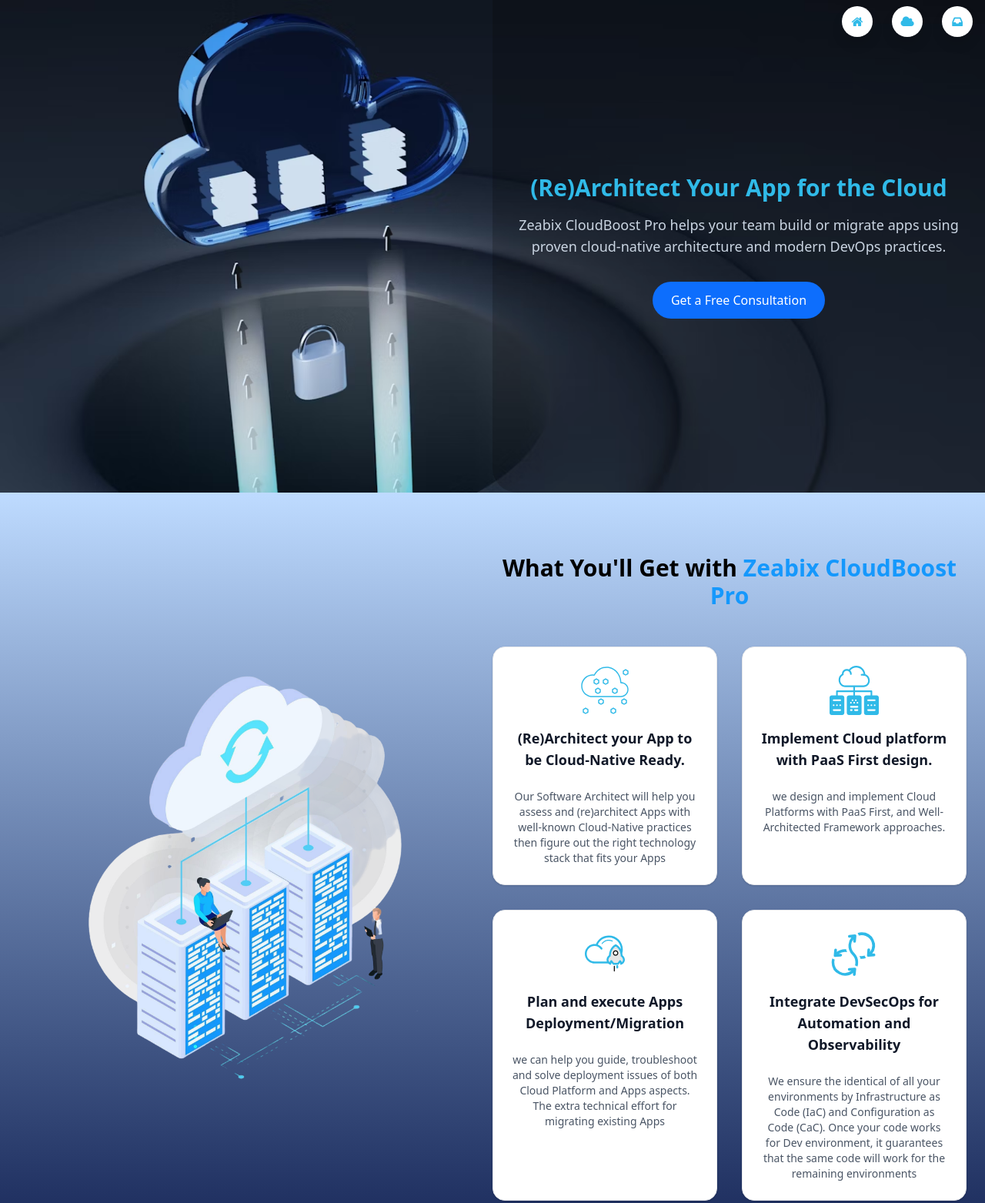
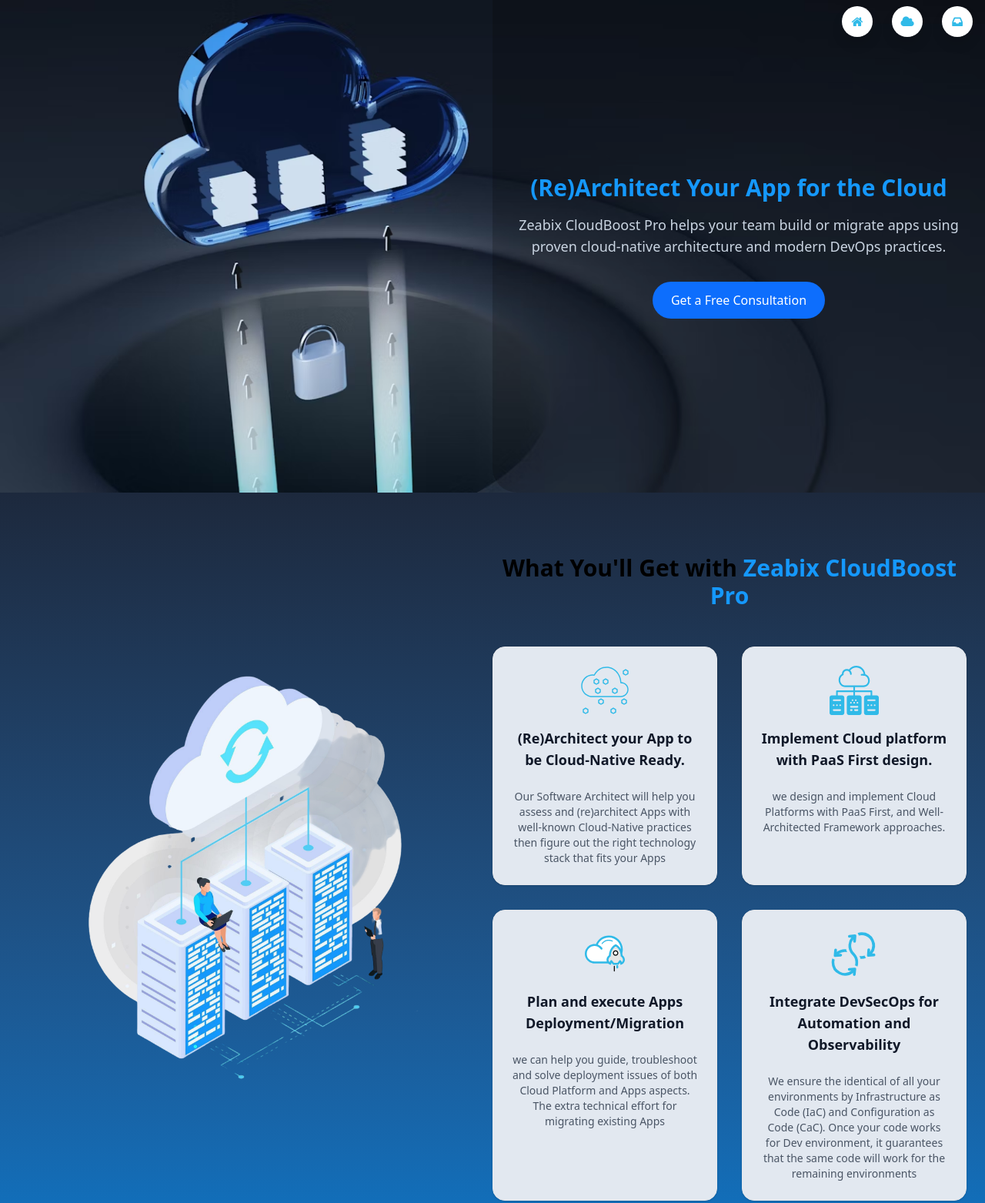
Before and after one commit to Sai-Myo-Myat/simple-eCommerce, a website: page index.html in a window 1280 px wide. Shown: the top 1563 px of the page at 77% size. Drawn offline with Linux system fonts and the light colour scheme.

Commit message:
style: gradient colors adjustment

```diff
--- a/index.css
+++ b/index.css
@@ -1,7 +1,7 @@
 @import "tailwindcss";
 
 .feature-card {
-  @apply text-center flex flex-col items-center gap-4 rounded-2xl border border-gray-200 bg-white p-6 shadow-sm
+  @apply text-center flex flex-col items-center gap-4 rounded-2xl border border-gray-200 bg-slate-200 p-6 shadow-sm
          transition-all duration-300 hover:scale-[1.02]
          hover:border-indigo-500 hover:shadow-md;
 }
--- a/index.html
+++ b/index.html
@@ -18,7 +18,7 @@
     <!-- Hero Section -->
     <header
       id="hero"
-      class="w-dvw h-[60vh] md:h-[80vh] bg-[url(/assets/cloud-hero.avif)] bg-no-repeat bg-cover flex flex-col items-end"
+      class="w-dvw h-[70vh] md:h-[80vh] bg-gradient-to-r from-slate-800 to-[#0b74c4] bg-[url(/assets/cloud-hero.avif)] bg-no-repeat bg-cover flex flex-col items-end"
     >
       <ul id="nav-ul">
         <a href="#hero">
@@ -43,7 +43,7 @@
       <div
         class="w-full bg-[rgba(0,0,0,0.5)] lg:bg-[rgba(0,0,0,0.2)] lg:rounded-bl-4xl lg:w-1/2 h-full p-4 text-center flex flex-col justify-center items-center"
       >
-        <h1 class="text-2xl sm:text-4xl lg:text-3xl font-bold text-[#30bae8]">
+        <h1 class="text-2xl sm:text-4xl lg:text-3xl font-bold text-[#1598FC]">
           (Re)Architect Your App for the Cloud
         </h1>
         <p class="mt-4 text-lg text-slate-300 max-w-2xl mx-auto">
@@ -62,7 +62,7 @@
     <!-- Features Section -->
     <section
       id="features"
-      class="py-20 bg-gradient-to-b from-blue-200 to-blue-950"
+      class="py-20 bg-gradient-to-b from-slate-800 to-[#0b74c4]"
     >
       <div class="max-w-7xl mx-auto px-6">
         <div class="flex flex-wrap justify-between">
```
Also changed, not shown: output.css.
